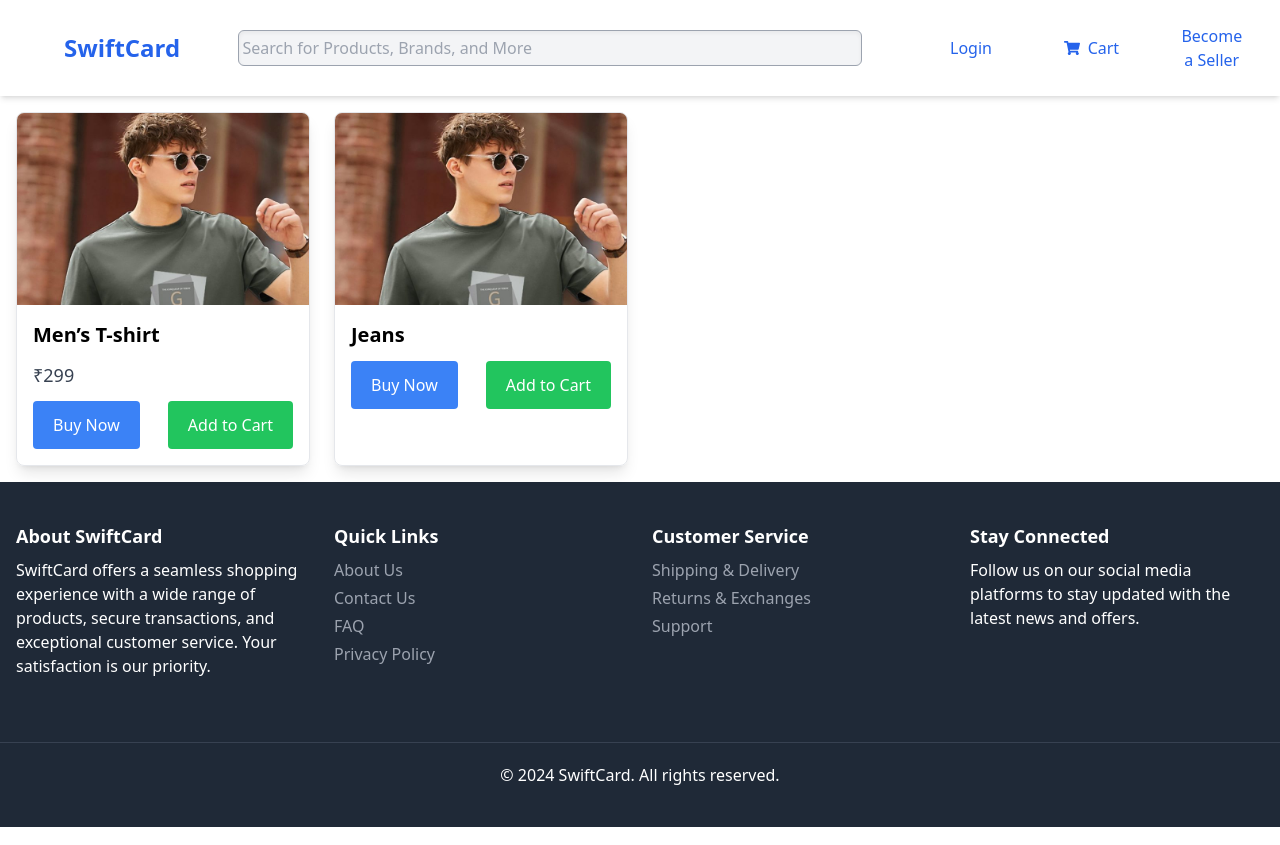
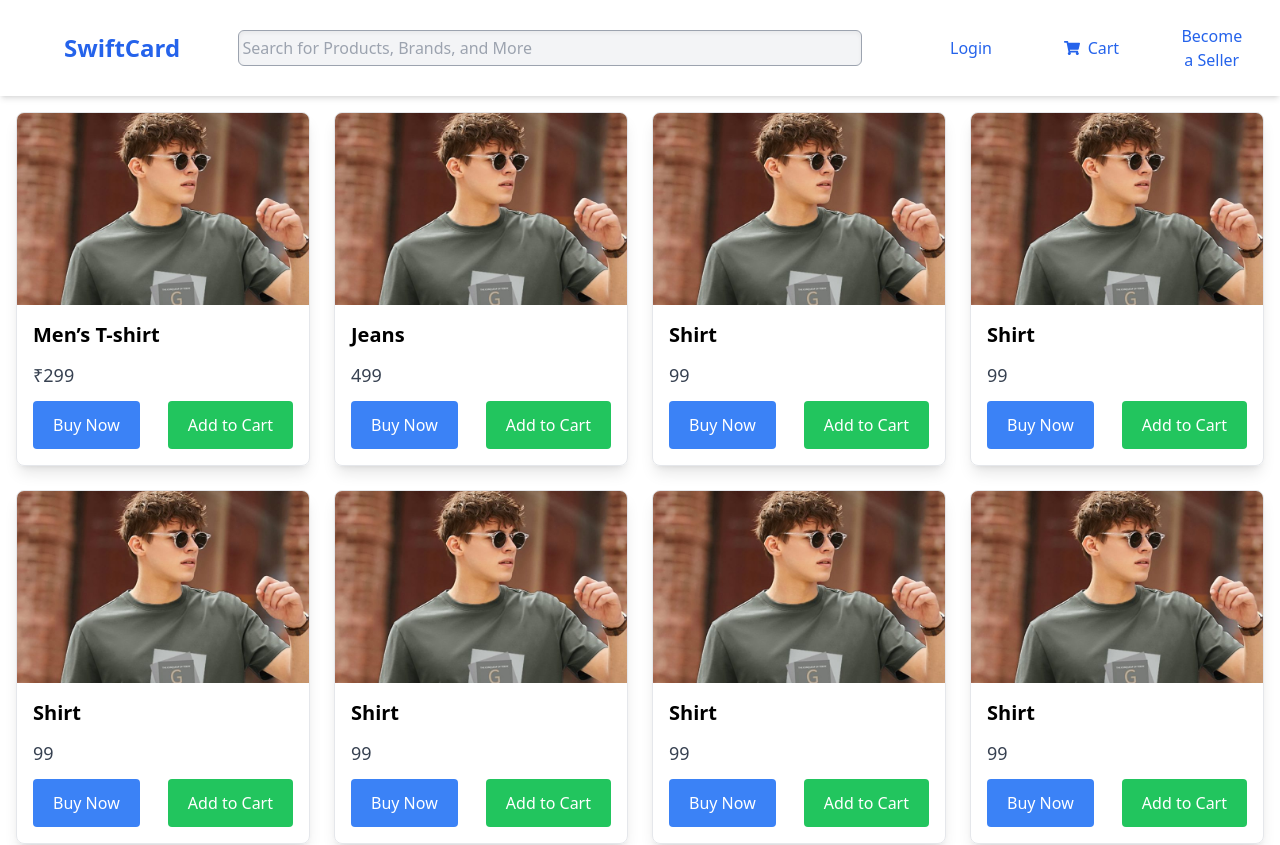
Before and after one commit to amit1035/Ecommerce_Website, a React (Create React App) app: page /category/T-shirt in a window 1280 px wide. Shown: the top 845 px of the page. Built offline with nearby package versions, Linux system fonts and the light colour scheme.

Commit message:
Add new features and improvements

```diff
--- a/src/components/Banner/Banner.jsx
+++ b/src/components/Banner/Banner.jsx
@@ -26,6 +26,7 @@ const Banner = () => {
 
 
           {/* Rectangle Box 2 */}
+          <Link to="/category/Mobile Phones">
           <div className="relative w-full h-72 rounded-lg shadow-lg">
             <img
               src={`${process.env.PUBLIC_URL}/images/Mobile.jpg`}
@@ -36,7 +37,7 @@ const Banner = () => {
               <p className="font-bold text-black text-center text-xl">Mobile Phones <br/>from ₹10,999</p>
             </div>
           </div>
-
+          </Link>
 
           {/* Rectangle Box 3 */}
           <div className="relative w-full h-72 rounded-lg shadow-lg">
--- a/src/components/Cart/Cart.jsx
+++ b/src/components/Cart/Cart.jsx
@@ -4,6 +4,7 @@ import { CartContext } from '../CartContext/CartContext';
 
 const Cart = () => {
   const { cartItems, removeFromCart, saveForLater, totalPrice, totalDiscount, couponsApplied } = useContext(CartContext);
+
 
   return (
     <div className="container mx-auto p-4">
--- a/src/components/CartContext/CartContext.jsx
+++ b/src/components/CartContext/CartContext.jsx
@@ -24,7 +24,7 @@ export const CartProvider = ({ children }) => {
   };
 
   return (
-    <CartContext.Provider value={{ cartItems, addToCart, removeFromCart, saveForLater, totalPrice, totalDiscount, couponsApplied }}>
+    <CartContext.Provider value={{ cartItems, addToCart, removeFromCart, saveForLater, totalPrice, totalDiscount, couponsApplied ,}}>
       {children}
     </CartContext.Provider>
   );
--- a/src/components/CategoryDetail/CategoryDetail.jsx
+++ b/src/components/CategoryDetail/CategoryDetail.jsx
@@ -9,10 +9,22 @@ const categoryDetails = {
     description: 'A variety of T-shirts for men and women.',
     products: [
       { name: 'Men’s T-shirt', price: '₹299', image: `${process.env.PUBLIC_URL}/images/img.jpg`  },
-      { name: 'Jeans' , pprice : '499', image: '/images/img.jpg'},
+      { name: 'Jeans' , price : '499', image: '/images/img.jpg'},
+      { name: 'Shirt' ,price:'99',image:'/images/img.jpg'},
+      { name: 'Shirt' ,price:'99',image:'/images/img.jpg'},
+      { name: 'Shirt' ,price:'99',image:'/images/img.jpg'},
+      { name: 'Shirt' ,price:'99',image:'/images/img.jpg'},
+      { name: 'Shirt' ,price:'99',image:'/images/img.jpg'},
+      { name: 'Shirt' ,price:'99',image:'/images/img.jpg'},
       // Add more T-shirt products here
-    ],
+    ]
   },
+    'Mobile Phones':{
+      products: [
+        { name: 'iPhone', price:50000 , image: `${process.env.PUBLIC_URL}/images/img.jpg`  },
+      ],
+    },
+
   'Women Clothing': {
     description: 'A wide range of women clothing including dresses, skirts, and more.',
     products: [
--- a/src/components/Features/Features.jsx
+++ b/src/components/Features/Features.jsx
@@ -11,13 +11,13 @@ const promotions = [
   {
     image: `${process.env.PUBLIC_URL}/images/kids.jpg`,
     title: "Step Out in Trendy Flats",
-    price: "From ₹118",
+    price: "From ₹199",
     description: "High in Fashion & Comfort"
   },
   {
     image: `${process.env.PUBLIC_URL}/images/Kids2.jpg`,
     title: "Step Out in Trendy Flats",
-    price: "From ₹118",
+    price: "From ₹99",
     description: "High in Fashion & Comfort"
   },
   // Add more promotion objects as needed
@@ -46,7 +46,7 @@ const Banner = () => {
 
   return (
     <div className="relative bg-rose-500 text-white">
-      <div className="container mx-auto flex flex-col md:flex-row justify-between items-center relative p-4 md:p-0">
+      <div className="container mx-auto flex flex-col md:flex-row justify-between items-center relative p-4 md:p-0 ">
         <div className="relative w-full md:w-1/2 h-48 md:h-72 mb-4 md:mb-0">
           <img
             src={currentPromotion.image}
```
